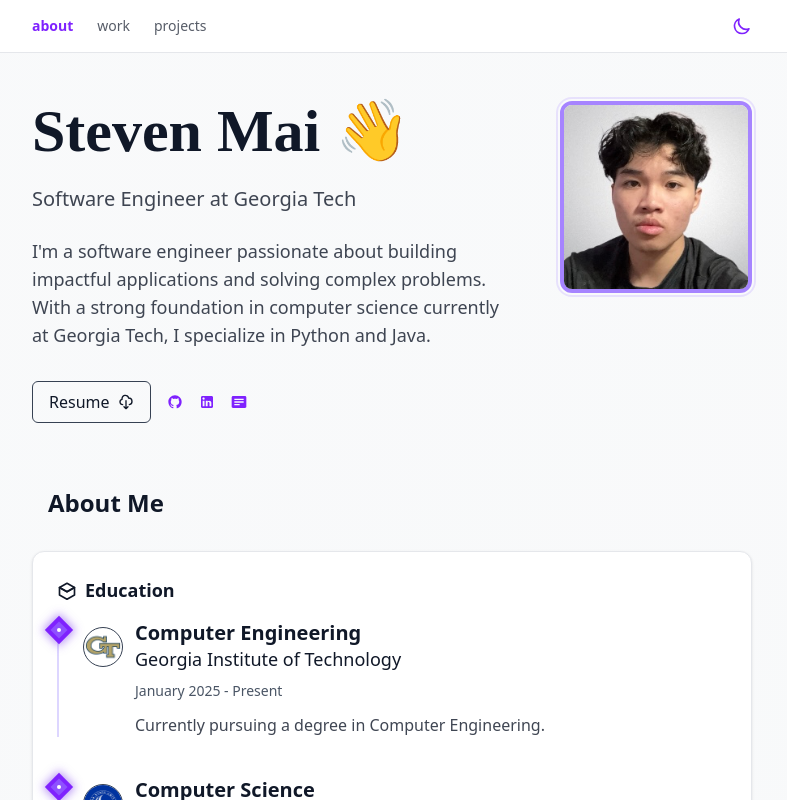
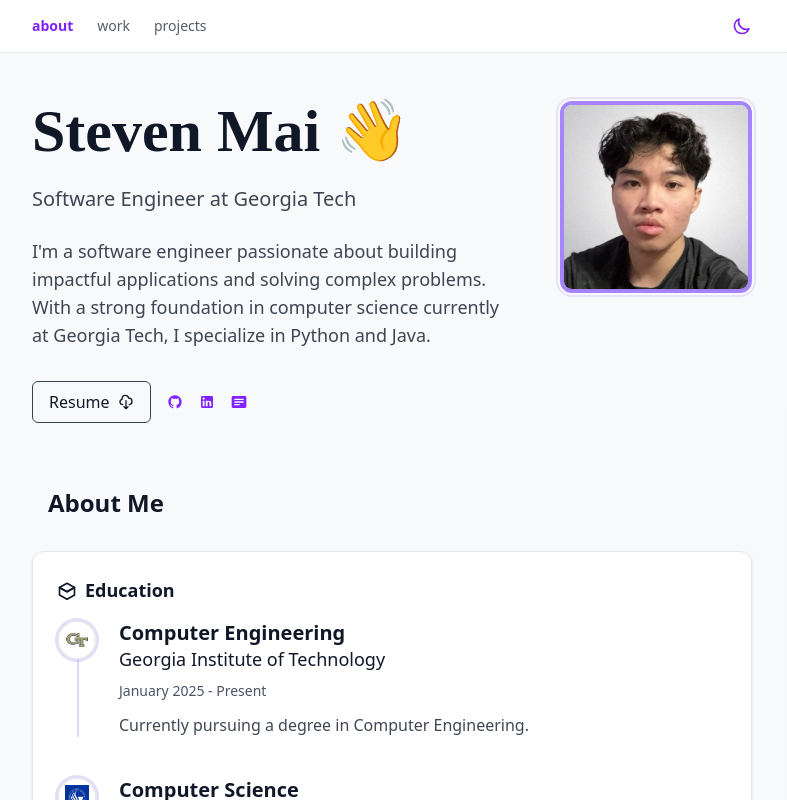
Before and after one commit to StevenQMai/portfolio, a Next.js app: page / in a window 1280 px wide. Shown: the top 800 px of the page, without its empty margins (248-1035 px from the left). Built offline with nearby package versions, Linux system fonts and the light colour scheme.

Commit message:
Fixed email button and updated education timeline visuals to make logos the timeline markers

```diff
--- a/src/components/EducationTimeline.tsx
+++ b/src/components/EducationTimeline.tsx
@@ -51,55 +51,44 @@ const EducationTimeline: React.FC<EducationTimelineProps> = ({
     }
   ];
 
+  // Timeline border color based on dark mode
+  const timelineBorderColor = darkMode ? "border-amber-500" : themeColors.primaryBorder;
+
   return (
     <div className="space-y-10">
       {education.map((edu, index) => (
-        <div key={index} className={`border-l-2 pl-6 relative ${themeColors.primaryBorder}`}>
-          {/* Diamond-shaped marker with even glow effect */}
-          <div className="absolute left-[-10px] top-0 flex items-center justify-center">
-            {/* Outer pulse animation */}
-            <div className={`absolute size-6 animate-ping opacity-30 rotate-45 ${themeColors.primary}`}></div>
-
-            {/* Main diamond shape with consistent glow using box-shadow */}
-            <div
-              className={`size-5 rotate-45 transform ${darkMode ? 'bg-amber-400' : 'bg-violet-600'} z-10`}
-              style={{
-                boxShadow: darkMode
-                  ? '0 0 8px 2px rgba(251, 191, 36, 0.5)'
-                  : '0 0 8px 2px rgba(124, 58, 237, 0.5)'
-              }}
-            ></div>
-
-            {/* Inner diamond shape */}
-            <div
-              className={`absolute size-3 rotate-45 transform ${darkMode ? 'bg-amber-300' : 'bg-violet-500'} z-20`}
-            ></div>
-
-            {/* Center dot */}
-            <div
-              className={`absolute size-1 rounded-full ${darkMode ? 'bg-white' : 'bg-white'} z-30`}
-            ></div>
-          </div>
-
-          <div className="flex items-center gap-3 mb-2">
-            {edu.logo && (
-              <div className="size-10 shrink-0 rounded-full overflow-hidden border border-gray-700 bg-white/10">
+        <div key={index} className={`border-l-2 pl-10 ml-5 relative ${timelineBorderColor}`}>
+          {/* Logo as timeline marker */}
+          <div className="absolute left-[-22px] top-0">
+            {edu.logo ? (
+              <div className={`size-10 rounded-full overflow-hidden border-2 ${darkMode ? 'border-gray-800' : 'border-gray-200'} ${
+                darkMode
+                  ? 'ring-2 ring-amber-400/30 bg-gray-900'
+                  : 'ring-2 ring-violet-400/30 bg-white'
+              } flex items-center justify-center`}>
                 <Image
                   src={edu.logo}
                   alt={edu.school}
-                  width={192}
-                  height={192}
-                  className="w-full h-full object-cover"
+                  width={40}
+                  height={40}
+                  className="w-full h-full object-contain p-1.5"
                 />
               </div>
+            ) : (
+              // Fallback if no logo is available - also updated to amber in dark mode
+              <div className={`size-6 rounded-full ${darkMode ? 'bg-amber-500' : timelinePointClasses}`}></div>
             )}
+          </div>
+
+          {/* Content */}
+          <div className="flex items-start gap-3 mb-2 mt-1">
             <div>
               <h4 className="text-xl font-semibold leading-tight">{edu.degree}</h4>
               <p className="text-lg">{edu.school}</p>
             </div>
           </div>
-          <p className={`text-sm ${timelineTextClasses} mb-3 pl-13`}>{edu.period}</p>
-          <p className="opacity-80 pl-13">{edu.description}</p>
+          <p className={`text-sm ${timelineTextClasses} mb-3`}>{edu.period}</p>
+          <p className="opacity-80">{edu.description}</p>
         </div>
       ))}
     </div>
--- a/src/components/Portfolio.tsx
+++ b/src/components/Portfolio.tsx
@@ -51,7 +51,7 @@ const Portfolio: React.FC = () => {
       { name: "GitHub", url: "https://github.com/StevenQMai", icon: "github" },
       { name: "LinkedIn", url: "https://www.linkedin.com/in/steven-mai7/", icon: "linkedin" },
       { name: "Twitter", url: "https://twitter.com/yourusername", icon: "twitter" },
-      { name: "Email", url: "smai34@gatech.edu", icon: "mail" }
+      { name: "Email", url: "mailto:smai34@gatech.edu", icon: "mail" }
     ],
     skills: [
       "Python", "Java", "JavaScript/TypeScript", "React.js", "Next.js",
```
